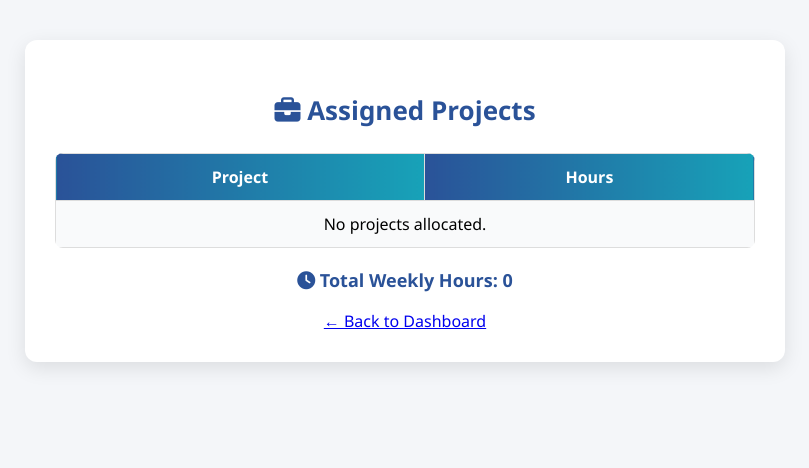
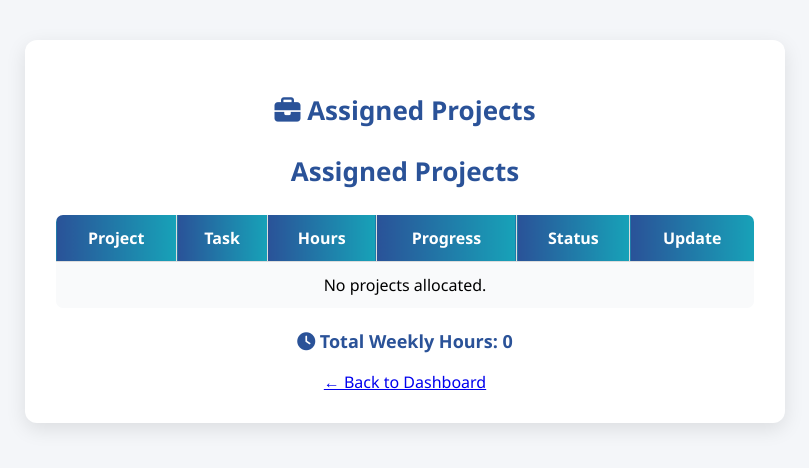
Before and after one commit to dilburroshanmohamed/Main-Project, a Django app: page /emp/projects/ in a window 1280 px wide. Shown: the top 468 px of the page, without its empty margins (235-1044 px from the left). Run offline with Django 5.2, Linux system fonts and the light colour scheme; the visitor is signed in with stand-in values (Sample User, id 1); data that the repository does not hold is empty; parts of the project's set-up code (start-up, migrations or seed data) failed here and were passed over.

Commit message:
Add task role and progress fields to ProjectAllocation model; update related views and templates for project management

```diff
--- a/stressapp/urls.py
+++ b/stressapp/urls.py
@@ -40,4 +40,8 @@
     path('emp/projects/', views.emp_projects, name='emp_projects'),
     path('emp/stress/', views.emp_stress_form, name='emp_stress_form'),
     path('emp/history/', views.emp_history, name='emp_history'),
+
+
+    path('update-progress/<int:allocation_id>/', views.update_progress, name='update_progress'),
+
 ]
--- a/stressapp/views.py
+++ b/stressapp/views.py
@@ -71,23 +71,49 @@
 # 🔹 PM Dashboard
 @login_required
 def pm_dashboard(request):
+
     profile = EmployeeProfile.objects.filter(user=request.user).first()
+
     if not profile or profile.role != 'PM':
         if request.user.is_superuser:
             return redirect('/admin-dashboard/')
         return redirect('/')
 
     projects = Project.objects.filter(created_by=request.user)
+
     project_data = []
+
     for project in projects:
+
         allocations = ProjectAllocation.objects.filter(project=project)
+
+        # ⭐ NEW: calculate project progress
+        total_progress = 0
+        count = allocations.count()
+
+        for alloc in allocations:
+            total_progress += alloc.progress
+
+        project_progress = 0
+        if count > 0:
+            project_progress = total_progress / count
+
+        # ⭐ keep all old data + add progress
         project_data.append({
             'project': project,
             'allocations': allocations,
-            'allocated_count': allocations.count()
+            'employee_count': count,
+            'total_hours': sum(alloc.allocated_hours_per_week for alloc in allocations),
+            'progress': project_progress
         })
 
-    return render(request, 'pm_dashboard.html', {'project_data': project_data})
+    return render(request, 'pm_dashboard.html', {
+        'project_data': project_data
+    })
+
+
+
+
 
 # 🔹 PM Profile
 @login_required
@@ -228,11 +254,13 @@
             for emp_id in selected_employees:
                 employee = EmployeeProfile.objects.get(id=emp_id)
                 hours = request.POST.get(f'hours_{emp_id}')
+                task = request.POST.get(f'task_{emp_id}')
                 if hours:
                     ProjectAllocation.objects.create(
                         employee=employee,
                         project=project,
                         allocated_hours_per_week=hours,
+                        task_role=task,
                         allocated_by=request.user
                     )
             return redirect('/project-allocations/')
@@ -452,3 +480,21 @@
         'records': records,
         'personal_avg': avg_score
     })
+
+
+
+
+@login_required
+def update_progress(request, allocation_id):
+
+    allocation = ProjectAllocation.objects.get(id=allocation_id)
+
+    if request.method == "POST":
+
+        progress = request.POST.get('progress')
+
+        if progress:
+            allocation.progress = int(progress)
+            allocation.save()
+
+    return redirect('/emp/projects/')
--- a/templates/emp/emp_projects.html
+++ b/templates/emp/emp_projects.html
@@ -94,16 +94,66 @@
 <div class="projects-card">
     <h2><i class="fas fa-briefcase"></i> Assigned Projects</h2>
 
-    <table>
-        <tr><th>Project</th><th>Hours</th></tr>
+   <h2>Assigned Projects</h2>
+
+<table border="1">
+
+<tr>
+<th>Project</th>
+<th>Task</th>
+<th>Hours</th>
+<th>Progress</th>
+<th>Status</th>
+<th>Update</th>
+</tr>
+
 {% for allocation in allocations %}
+
 <tr>
+
 <td>{{ allocation.project.project_name }}</td>
+
+<td>{{ allocation.task_role }}</td>
+
 <td>{{ allocation.allocated_hours_per_week }}</td>
+
+<td>{{ allocation.progress }}%</td>
+
+<td>
+{% if allocation.progress == 100 %}
+Completed
+{% else %}
+In Progress
+{% endif %}
+</td>
+
+<td>
+
+<form method="post" action="{% url 'update_progress' allocation.id %}">
+{% csrf_token %}
+
+<input type="number"
+name="progress"
+min="0"
+max="100"
+value="{{ allocation.progress }}">
+
+<button type="submit">Update</button>
+
+</form>
+
+</td>
+
 </tr>
+
 {% empty %}
-        <tr><td colspan="2">No projects allocated.</td></tr>
+
+<tr>
+<td colspan="6">No projects allocated.</td>
+</tr>
+
 {% endfor %}
+
 </table>
 
     <p class="total-hours"><i class="fas fa-clock"></i> Total Weekly Hours: {{ total_allocated_hours }}</p>
--- a/templates/project_allocations.html
+++ b/templates/project_allocations.html
@@ -103,6 +103,7 @@
             <th>Employee</th>
             <th>Department</th>
             <th>Hours</th>
+            <th>Task</th>
         </tr>
 
         {% for allocation in data.allocations %}
@@ -110,10 +111,11 @@
             <td>{{ allocation.employee.full_name }}</td>
             <td>{{ allocation.employee.department }}</td>
             <td>{{ allocation.allocated_hours_per_week }}</td>
+            <td>{{ allocation.task_role }}</td>
         </tr>
         {% empty %}
         <tr>
-            <td colspan="3">No employees allocated yet.</td>
+            <td colspan="4">No employees allocated yet.</td>
         </tr>
         {% endfor %}
     </table>
```
Also changed, not shown: stressapp/admin.py (+13 -1 lines), stressapp/models.py (+10 -5 lines), templates/allocate_employee.html (+19 -24 lines), templates/pm_dashboard.html (+16 -0 lines), stressapp/migrations/0009_projectallocation_task_role.py (added), stressapp/migrations/0010_projectallocation_progress.py (added). Lines whose indentation alone changed are shown as unchanged.
